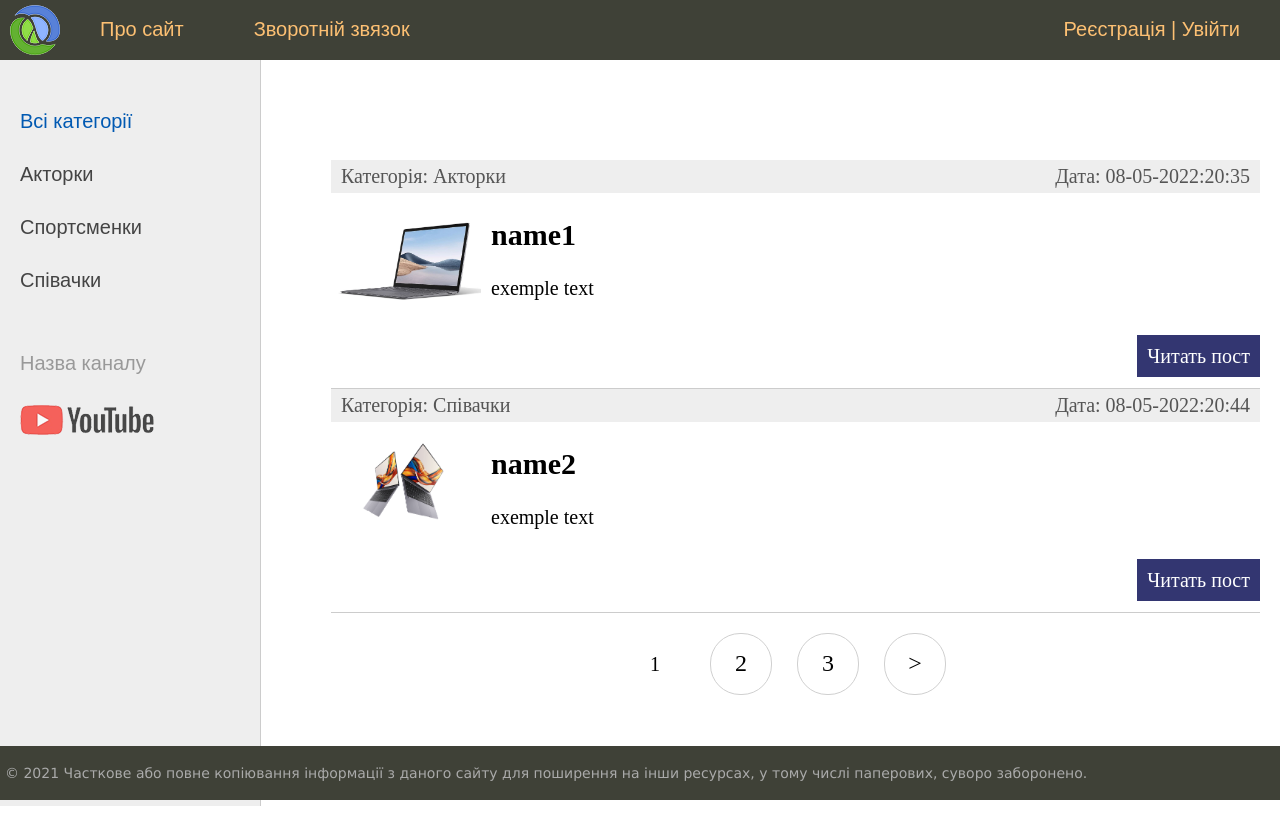
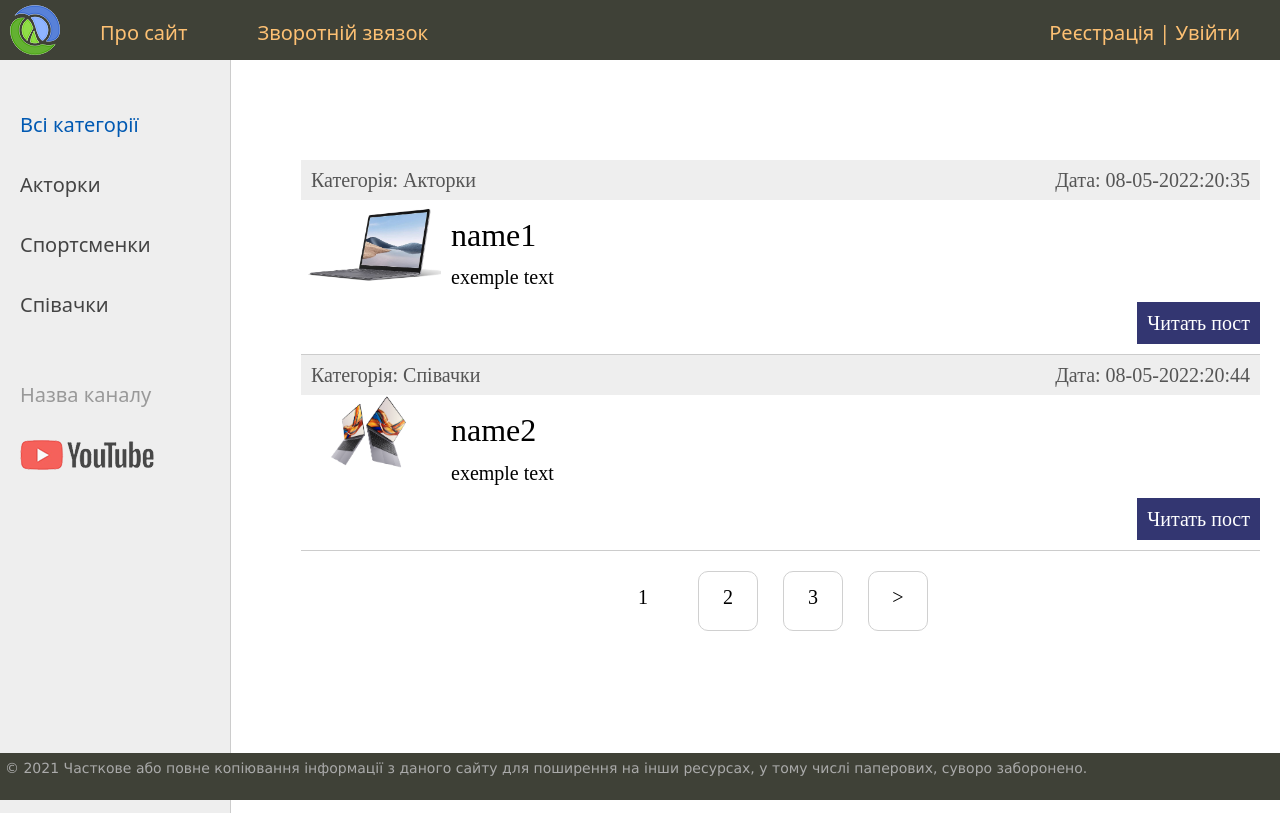
Before and after one commit to andrew18ned/cool-site, a Django app: page / in a window 1280 px wide. After the commit the page ends 813 px from the top, so only its background shows below. Run offline with Django 4.2, Linux system fonts and the light colour scheme; data comes from the database, SQL or seed files in the repository; both versions use the stored data as it was after the commit.

Commit message:
finish v3

```diff
--- a/women/static/women/css/style.css
+++ b/women/static/women/css/style.css
@@ -406,16 +406,16 @@ ul.lang-list li a:hover {color: #fdc073;}
 }
 .list-pages a {
 	color: #000;
-	font-size: 24px;
+	font-size: 20px;
 	text-decoration: none;
 }
 .list-pages .page-num, .page-num-selected {
 	display: inline-block;
 	width: 60px;
-	height: 44px;
-	padding: 16px 0 0 0;
+	height: 60px;
+	padding: 10px 0 0 0;
 	border: 1px solid #d0d0d0;
-	border-radius: 30px;
+	border-radius: 10px;
 }
 .list-pages .page-num:hover {
 	box-shadow: 3px 3px 1px #d0d0d0;
--- a/women/templates/women/addpage.html
+++ b/women/templates/women/addpage.html
@@ -15,6 +15,6 @@
             <div class="form-error">{{ f.errors }}</div>
         {% endfor %}
 
-        <button type="submit">Додати</button>
+        <button class="btn btn-primary" type="submit">Додати</button>
     </form>
 {% endblock %}
--- a/women/templates/women/base.html
+++ b/women/templates/women/base.html
@@ -7,6 +7,8 @@
 	<link type="text/css" href="{% static 'women/css/style.css' %}" rel="stylesheet" />
 	<meta http-equiv="Content-Type" content="text/html; charset=utf-8">
 	<link rel="shortcut icon" href="{% static 'women/images/main.ico' %}" type="image/x-icon"/>
+	<link href="https://cdn.jsdelivr.net/npm/bootstrap@5.0.2/dist/css/bootstrap.min.css" rel="stylesheet" integrity="sha384-EVSTQN3/azprG1Anm3QDgpJLIm9Nao0Yz1ztcQTwFspd3yD65VohhpuuCOmLASjC" crossorigin="anonymous">
+	<script src="https://cdn.jsdelivr.net/npm/bootstrap@5.0.2/dist/js/bootstrap.bundle.min.js" integrity="sha384-MrcW6ZMFYlzcLA8Nl+NtUVF0sA7MsXsP1UyJoMp4YLEuNSfAP+JcXn/tWtIaxVXM" crossorigin="anonymous"></script>
 	<meta name="viewport" content="width=device-width, initial-scale=1.0">
 </head>
 <body>
--- a/women/templates/women/contact.html
+++ b/women/templates/women/contact.html
@@ -11,6 +11,6 @@
         {% for f in form %}
             <p><label for="{{ f.id_for_label }}" class="form-label">{{ f.label }}: </label>{{ f }}</p>
         {% endfor %}
-        <button type="submit">Відправити</button>
+        <button class="btn btn-primary" type="submit">Відправити</button>
     </form>
 {% endblock %}
--- a/women/templates/women/login.html
+++ b/women/templates/women/login.html
@@ -12,6 +12,6 @@
             <div class="form-error">{{ f.errors }}</div>
         {% endfor %}
 
-        <button type="submit">Увійти</button>
+        <button class="btn btn-primary" type="submit">Увійти</button>
     </form>
 {% endblock %}
--- a/women/templates/women/register.html
+++ b/women/templates/women/register.html
@@ -11,6 +11,6 @@
         <div class="form-error">{{ f.errors }}</div>
         {% endfor %}
 
-        <button type="submit">Регистрация</button>
+        <button class="btn btn-primary" type="submit">Регистрация</button>
     </form>
 {% endblock %}
```
Also changed, not shown: db.sqlite3.
